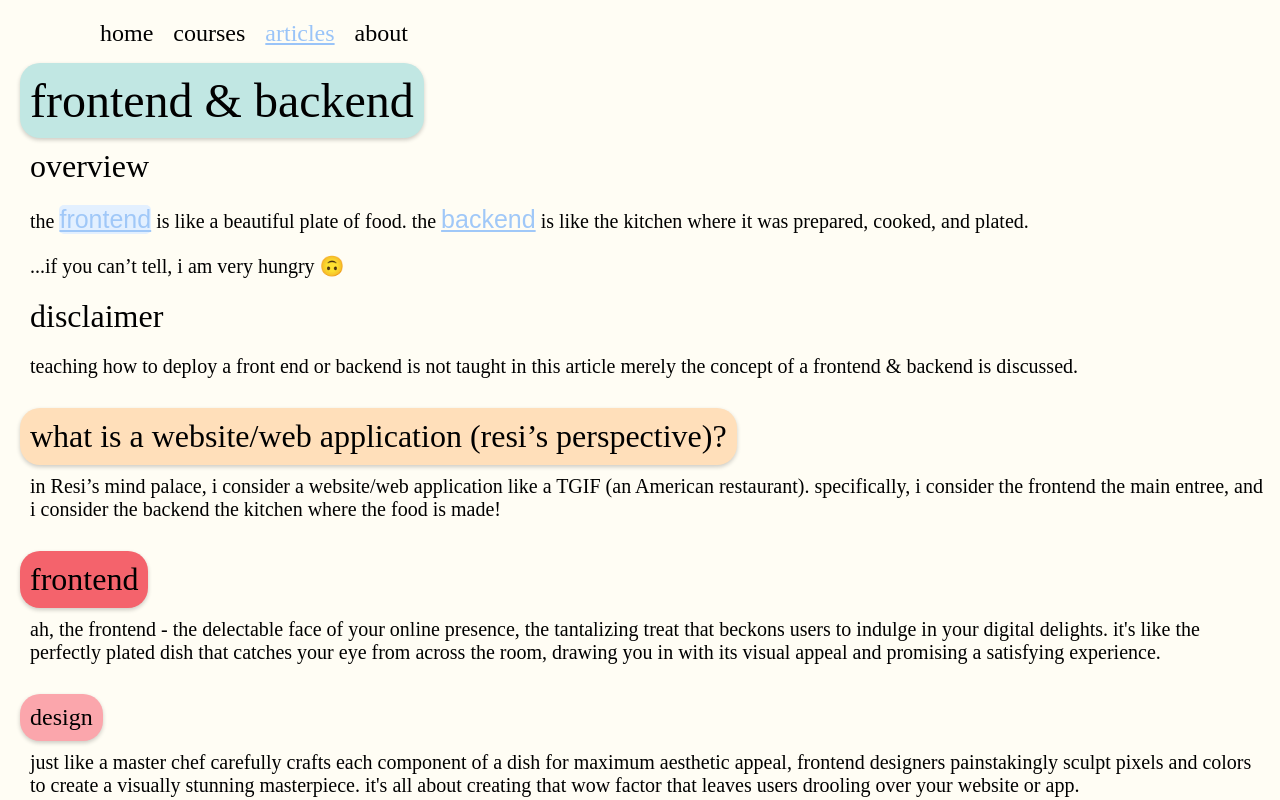
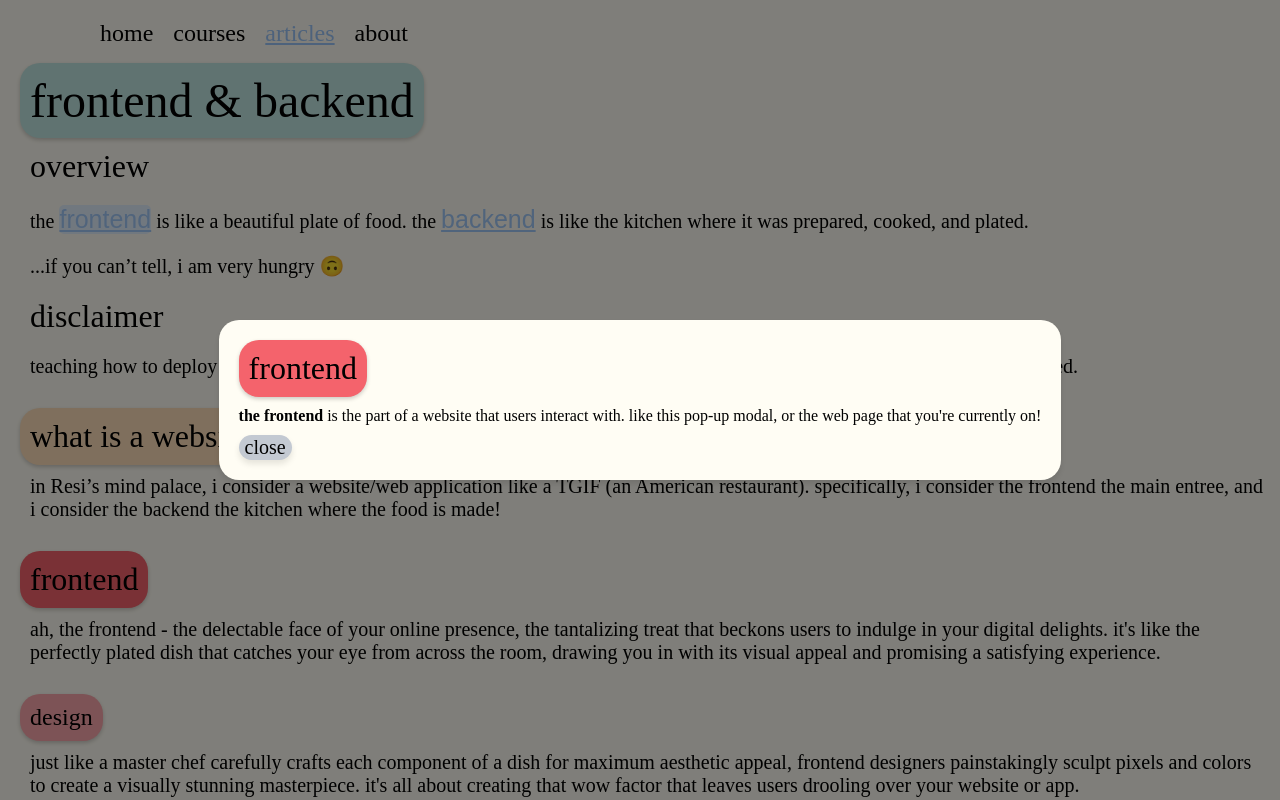
Before and after one commit to Domain-Force/frontline, a React (Create React App) app in the folder domain-force-front/: page /articles/frontback in a window 1280 px wide. Both pictures are taken after a click on the button "frontend". Shown: the top 800 px of the page. Built offline with nearby package versions, Linux system fonts and the light colour scheme; a web font is replaced by a local one.

Commit message:
[FIX] Fixed the Modals

```diff
--- a/domain-force-front/src/pages/articles/ArticleFrontBack.js
+++ b/domain-force-front/src/pages/articles/ArticleFrontBack.js
@@ -104,6 +104,34 @@ function ArticleFrontBack(props) {
 			<p className="article-body">
 				so, while you won’t find any recipes for deploying these bad boys here, you’ve got the scoop on how they whip up a web experience that’s as delightful as a surprise dessert. bon appétit, web connoisseurs!
 			</p>
+
+
+		{currentModal === 'frontend' && (
+		<ArticleModal isOpen={true} onClose={closeModal}>
+			<div className="article-heading-background" style={{backgroundColor: "#F4636C"}}>
+				<p className="modal-heading">frontend</p>
+			</div>
+			<p className="modal-body">
+				<b>the frontend</b> is the part of a website that users interact with. like this pop-up modal, or the web page that you're currently on!
+			</p>
+		</ArticleModal>
+		)}
+
+
+		{ currentModal === 'backend' && (
+		<ArticleModal isOpen={true} onClose={closeModal}>
+			<div className="article-heading-background" style={{backgroundColor: "#639DF4"}}>
+			    <p className="modal-heading">backend</p>
+			</div>
+			<p>
+				<b>the backend</b> is the part of a website that users do NOT see or interact with. it's a different server (computer) handling your data, and it's where the website's logic and database are stored.
+			</p>
+		</ArticleModal>
+		)}
+
+
+
+
 		</div>
 	);
 }
```
